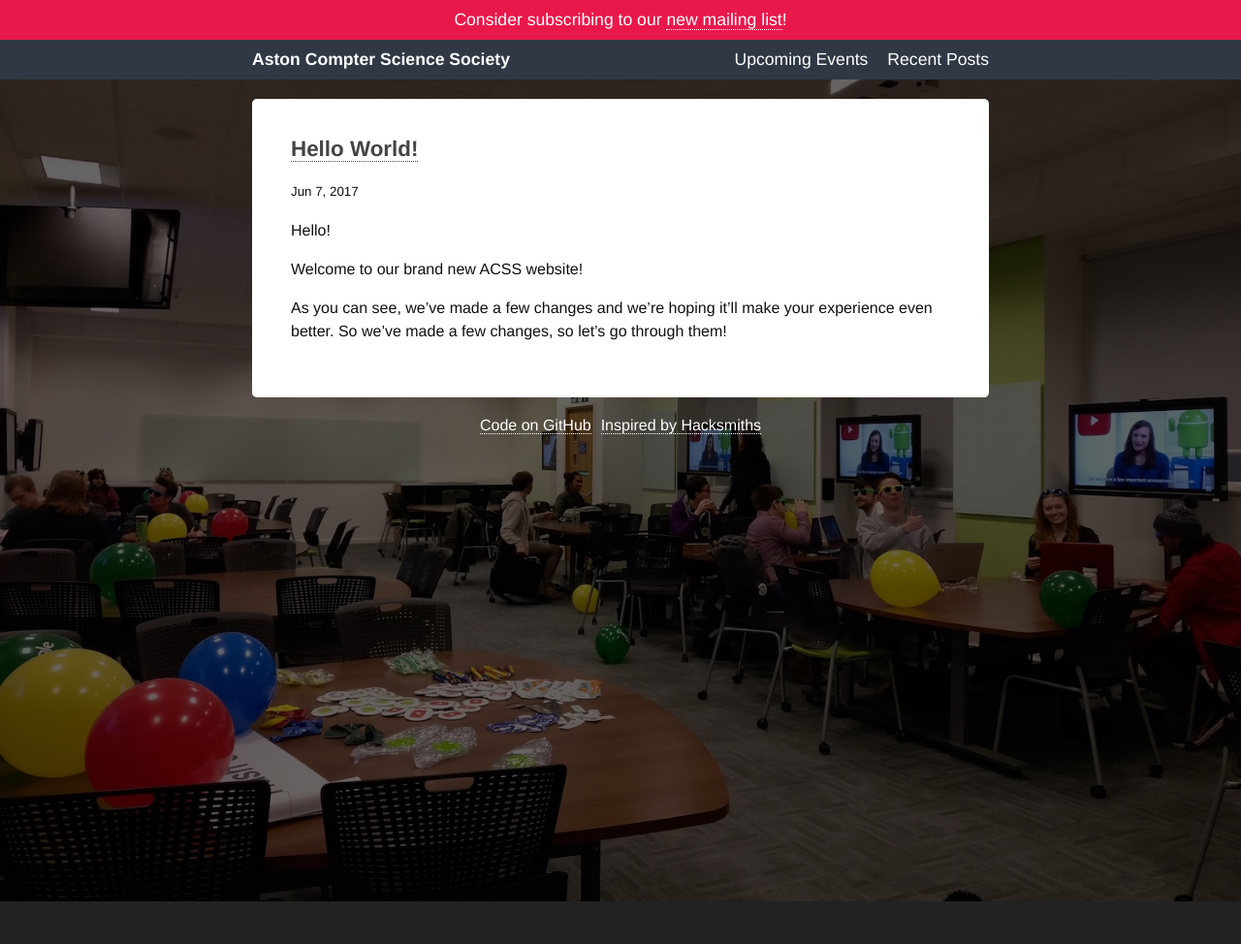
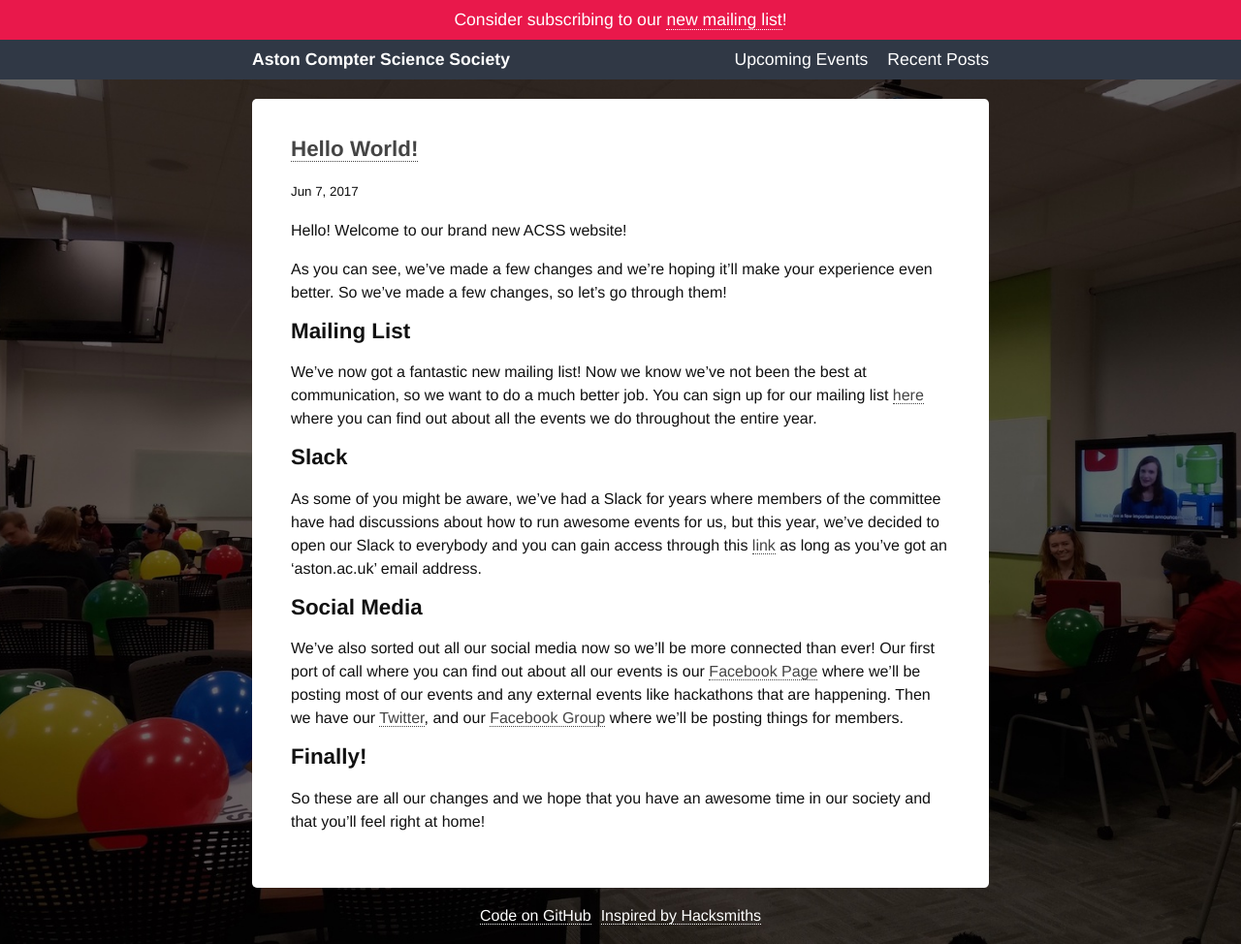
Before and after one commit to aston-css/astoncss.com, a Jekyll site: the page built from _posts/2017-06-07-hello-world.markdown, in a window 1280 px wide. Shown: the whole page at 97% size. Built offline with Jekyll 4.4.1, drawn with Linux system fonts in a browser that asks for light colours.

Commit message:
welcome blog finished

```diff
--- a/_posts/2017-06-07-hello-world.markdown
+++ b/_posts/2017-06-07-hello-world.markdown
@@ -5,15 +5,25 @@ date:   2017-06-07 20:32:13 +0900
 categories: general
 ---
 
-Hello!
-
-Welcome to our brand new ACSS website!
+Hello! Welcome to our brand new ACSS website!
 
 As you can see, we've made a few changes and we're hoping it'll make your experience even better. So we've made a few changes, so let's go through them!
 
+## Mailing List
+We've now got a fantastic new mailing list! Now we know we've not been the best at communication, so we want to do a much better job. You can sign up for our mailing list [here][Mail] where you can find out about all the events we do throughout the entire year.
 
 
+## Slack
+As some of you might be aware, we've had a Slack for years where members of the committee have had discussions about how to run awesome events for us, but this year, we've decided to open our Slack to everybody and you can gain access through this [link][Slack] as long as you've got an 'aston.ac.uk' email address.
 
- [Twitter]: https://jekyllrb.com/docs/home
- [jekyll-gh]:   https://github.com/jekyll/jekyll
- [jekyll-talk]: https://talk.jekyllrb.com/
+## Social Media
+We've also sorted out all our social media now so we'll be more connected than ever! Our first port of call where you can find out about all our events is our [Facebook Page][Facebook] where we'll be posting most of our events and any external events like hackathons that are happening. Then we have our [Twitter][Twitter], and our [Facebook Group][Facebook Group] where we'll be posting things for members.
+
+## Finally!
+So these are all our changes and we hope that you have an awesome time in our society and that you'll feel right at home!
+
+[Mail]: http://twitter.us15.list-manage.com/subscribe?u=5c76c6487162a4644f24574b6&id=8948e9a3d3
+[Twitter]: https://jekyllrb.com/docs/home
+[Slack]:   https://aston-css.slack.com/signup
+[Facebook]: https://www.facebook.com/AstonCSS
+[Facebook Group]: https://www.facebook.com/groups/AstonCSS
```
